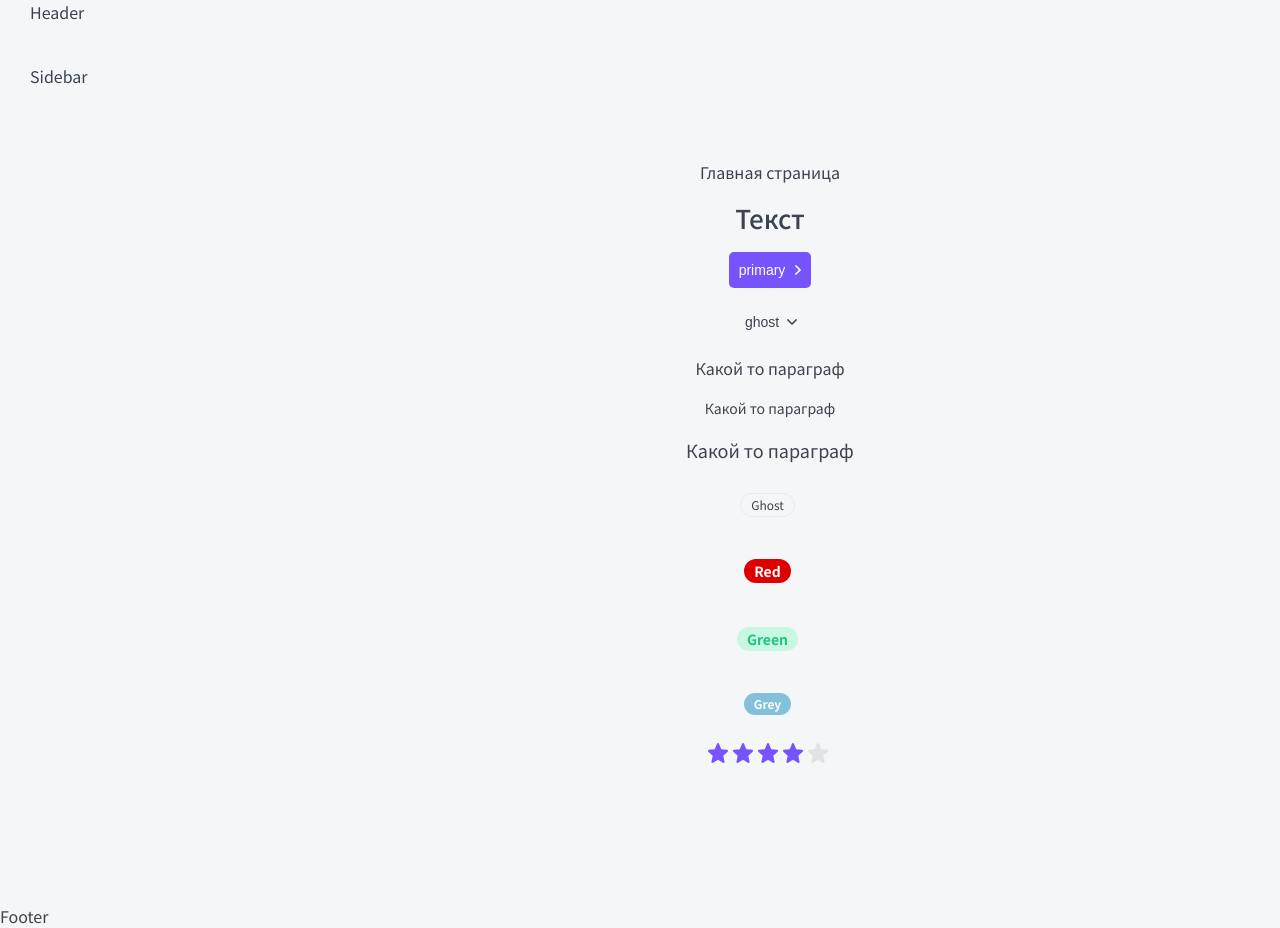
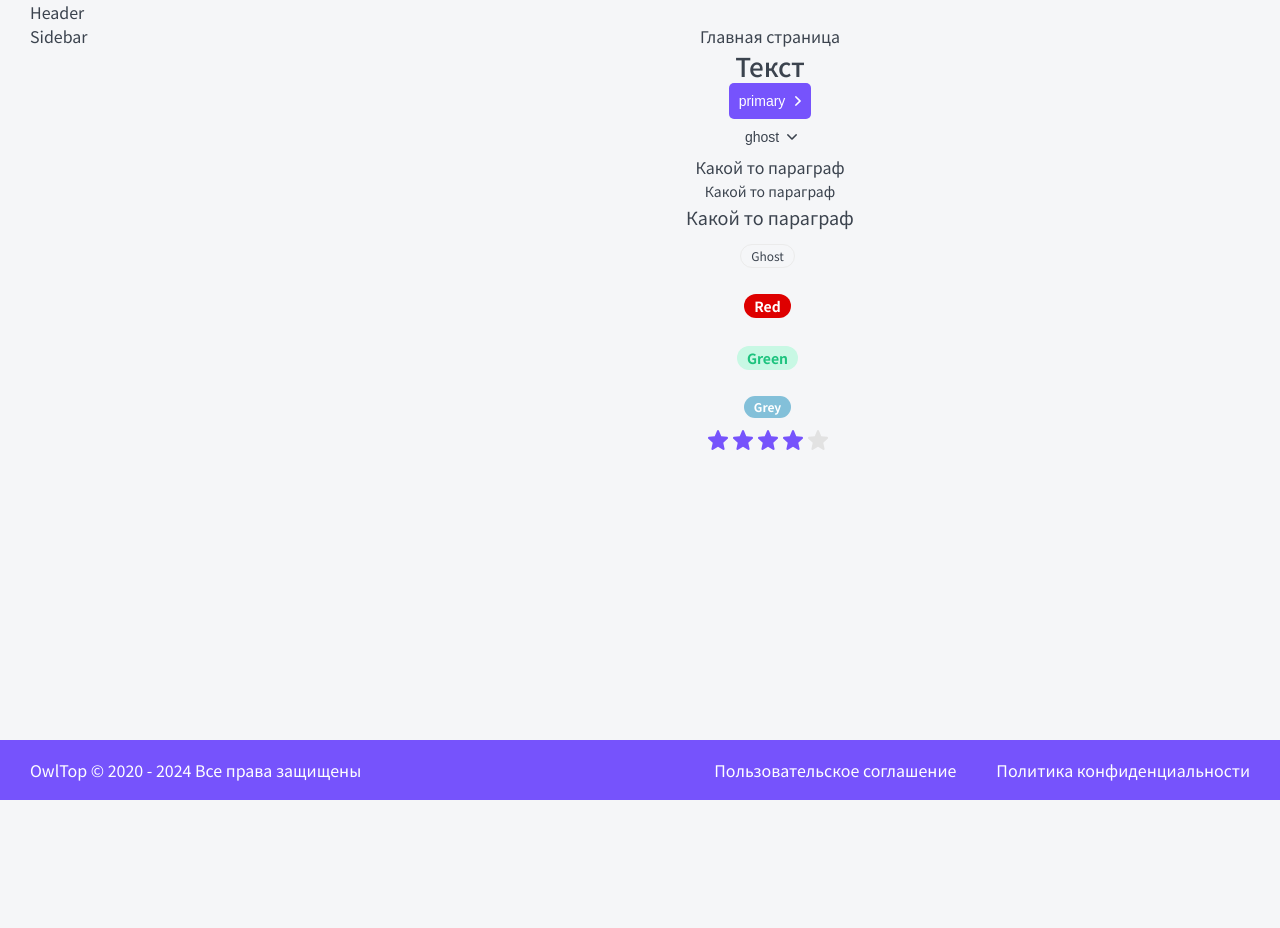
Before and after one commit to yarikmik/next_repo_training, a Next.js app in the folder top-app/: page / in a window 1280 px wide. After the commit the page ends 800 px from the top, so only its background shows below. Built offline with nearby package versions, Linux system fonts and the light colour scheme.

Commit message:
footer css

```diff
--- a/top-app/app/(site)/components/Footer/Footer.module.css
+++ b/top-app/app/(site)/components/Footer/Footer.module.css
@@ -0,0 +1,24 @@
+.footer {
+	display: grid;
+	grid-template-columns: 1fr auto auto;
+	gap: 10px 40px;
+
+	padding: 20px 30px;
+
+	color: var(--white);
+	background: var(--primary);
+
+	font-size: 16px;
+	line-height: 20px;
+}
+
+.footer a:hover {
+	color: var(--grey-light);
+}
+
+@media (max-width: 765px) {
+	.footer {
+		grid-template-columns: 1fr;
+	}
+
+}
--- a/top-app/app/(site)/components/Footer/Footer.tsx
+++ b/top-app/app/(site)/components/Footer/Footer.tsx
@@ -1,11 +1,16 @@
 import { FooterProps } from './Footer.props';
 import styles from './Footer.module.css';
+import { format } from 'date-fns';
 import cn from 'classnames';
 
-export const Footer = ({ ...props }: FooterProps): JSX.Element => {
+export const Footer = ({ className, ...props }: FooterProps): JSX.Element => {
 	return (
-		<div {...props}>
-			Footer
-		</div>
+		<footer className={cn(className, styles.footer)} {...props}>
+			<div>
+				OwlTop © 2020 - {format(new Date(), 'yyyy')} Все права защищены
+			</div>
+			<a href="#" target="_blank">Пользовательское соглашение</a>
+			<a href="#" target="_blank">Политика конфиденциальности</a>
+		</footer>
 	);
 };
--- a/top-app/app/(site)/layout.module.css
+++ b/top-app/app/(site)/layout.module.css
@@ -2,9 +2,9 @@
 	display: grid;
 	grid-template-columns: auto 230px minmax(320px, 1200px) auto;
 	grid-template-rows: auto 1fr auto;
+	gap: 0 30px;
 
 	min-height: 100vh;
-	gap: 40px 30px;
 
 	grid-template-areas:
 		". header header ."
--- a/top-app/app/(site)/page.module.css
+++ b/top-app/app/(site)/page.module.css
@@ -4,8 +4,8 @@
   flex-direction: column;
   justify-content: space-between;
 
-  min-height: 100vh;
-  padding: 6rem;
+  /* min-height: 50vh; */
+  /* padding: 6rem; */
 }
 
 .nav{
```
